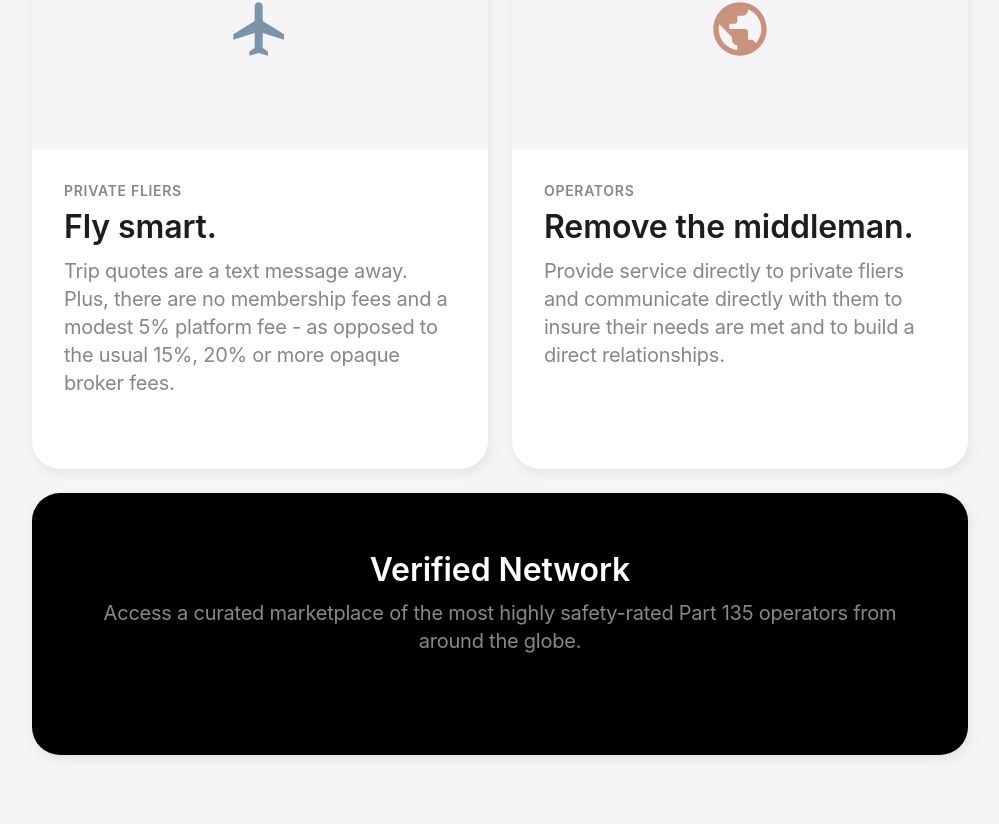
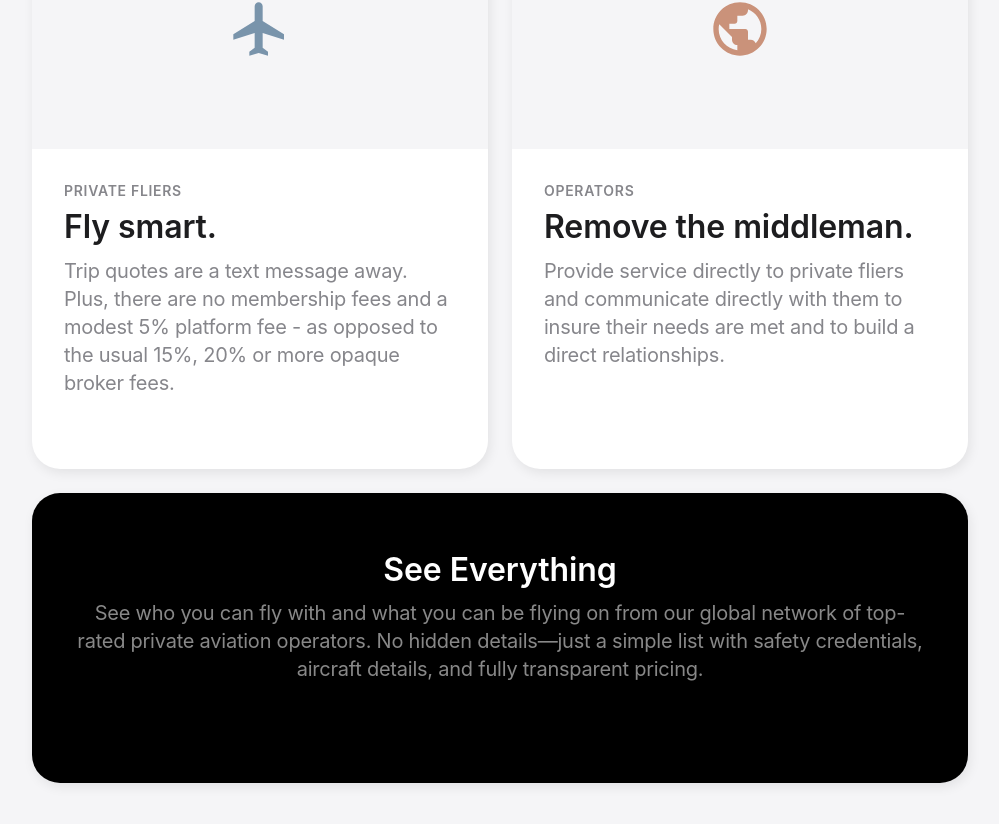
Before and after one commit to kudwitt/birdverse.ai, a React (Vite) app: page / in a window 1280 px wide. Shown: the part 2421-3245 px from the top of the page, without its empty margins (140-1139 px from the left). Built offline with nearby package versions, Linux system fonts and the light colour scheme.

Commit message:
Update: Network card to 'See Everything' with transparency messaging

```diff
--- a/src/components/BentoGrid.jsx
+++ b/src/components/BentoGrid.jsx
@@ -36,8 +36,8 @@ const BentoGrid = () => {
 
                     {/* Card 3: Network (Compliant) */}
                     <div className="card network">
-                        <h3>Verified Network</h3>
-                        <p>Access a curated marketplace of the most highly safety-rated Part 135 operators from around the globe.</p>
+                        <h3>See Everything</h3>
+                        <p>See who you can fly with and what you can be flying on from our global network of top-rated private aviation operators. No hidden details—just a simple list with safety credentials, aircraft details, and fully transparent pricing.</p>
                     </div>
                 </div>
             </div>
```
